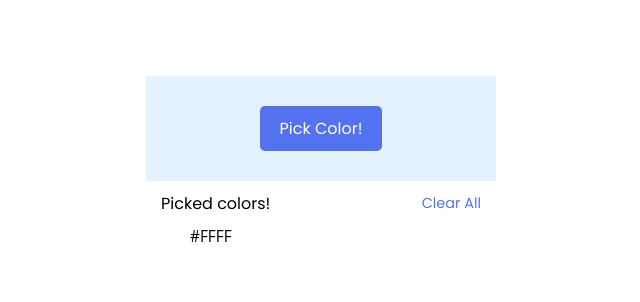
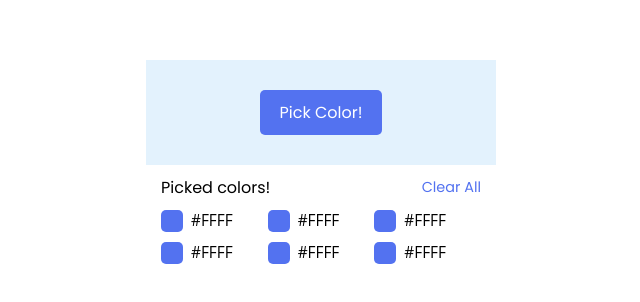
Before and after one commit to GonzKvn7/color-chrome-extension, a plain HTML site: page index.html in a window 1280 px wide. Shown: the part 226-528 px from the top of the page, without its empty margins (319-959 px from the left). Drawn offline with Linux system fonts and the light colour scheme.

Commit message:
Added more code to show buttons and colors

```diff
--- a/index.html
+++ b/index.html
@@ -18,7 +18,26 @@
                 <li class="color">
                     <span class="rect"></span>
                     <span class="value">#ffff</span>
-
+                </li>
+                <li class="color">
+                    <span class="rect"></span>
+                    <span class="value">#ffff</span>
+                </li>
+                <li class="color">
+                    <span class="rect"></span>
+                    <span class="value">#ffff</span>
+                </li>
+                <li class="color">
+                    <span class="rect"></span>
+                    <span class="value">#ffff</span>
+                </li>
+                <li class="color">
+                    <span class="rect"></span>
+                    <span class="value">#ffff</span>
+                </li>
+                <li class="color">
+                    <span class="rect"></span>
+                    <span class="value">#ffff</span>
                 </li>
                 </ul>
             </div>
--- a/script.js
+++ b/script.js
@@ -29,7 +29,7 @@ const activateEyeDropper = () => {
     setTimeOut(async () => {
         try {
             //Opening the eye dropper and getting the selected color
-            const eyeDropper = new EyeDropper();
+            const eyeDropper = new eyeDropper();
             const {sRGBHex} = await eyeDropper.open();
             navigator.clipboard.writeText(sRGBHex);
 
--- a/style.css
+++ b/style.css
@@ -16,7 +16,7 @@ body {
     width: 350px;
     background: #fff;
 }
-.popup :where(.picker, header, .all-colors) {
+.popup :where(.picker, header, .color, .all-colors) {
     display:flex;
     align-items: center;
 }
@@ -52,6 +52,12 @@ header .clear-all {
     font-size: 0.9rem;
     color: #5372f0;
 }
+//added
+
+.all-colors {
+    margin: 10px 0;
+}
+
 header .clearall:hover{
     color: #143feb;
 }
@@ -69,7 +75,7 @@ header .clearall:hover{
     margin-bottom: 10px;
     width: calc(100% / 3);
 }
-.all-colors .rect {
+.all-colors .color .rect {
     height: 21px;
     width: 21px;
     display: block;
@@ -82,3 +88,9 @@ header .clearall:hover{
     text-transform: uppercase;
     font-family: "Open sans";
 }
+.all-colors .color .rect {
+    display: block;
+    height: 22px;
+    width: 22px;
+    background: #5372f0;
+}
```
